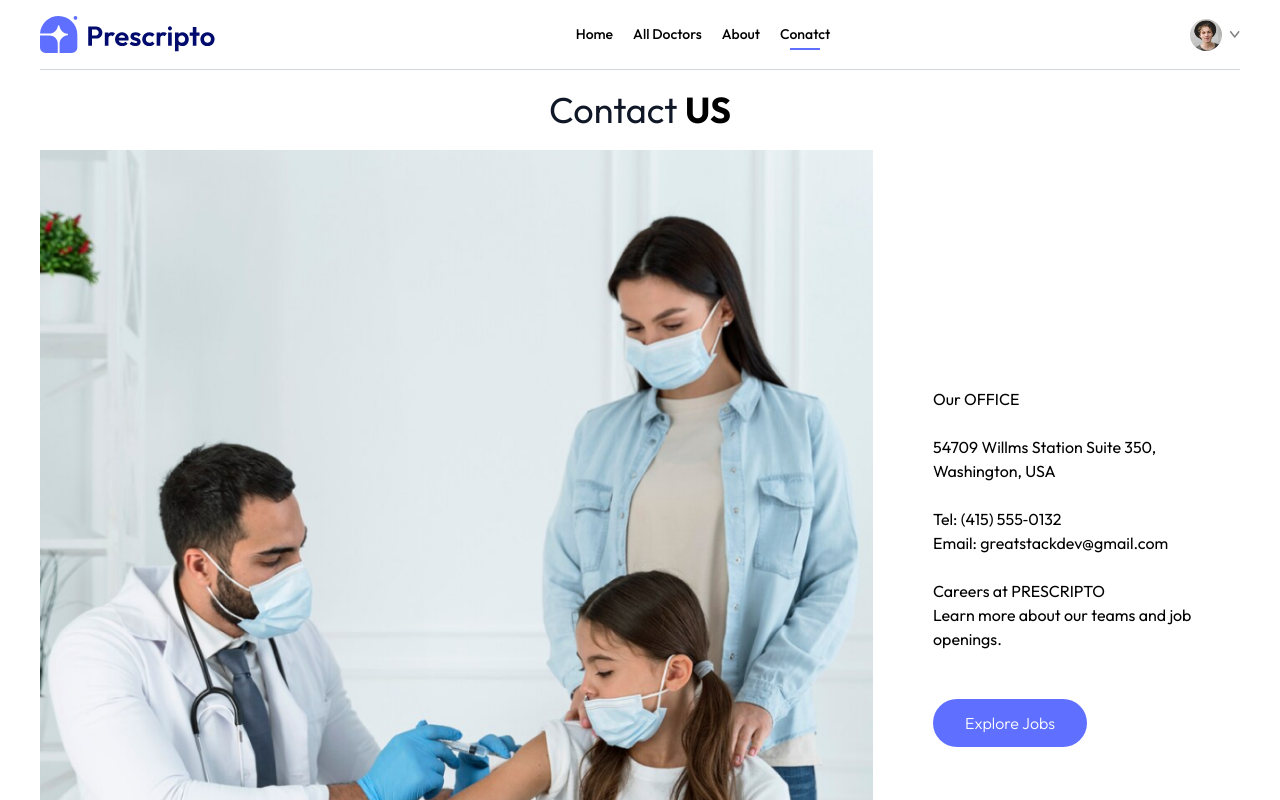
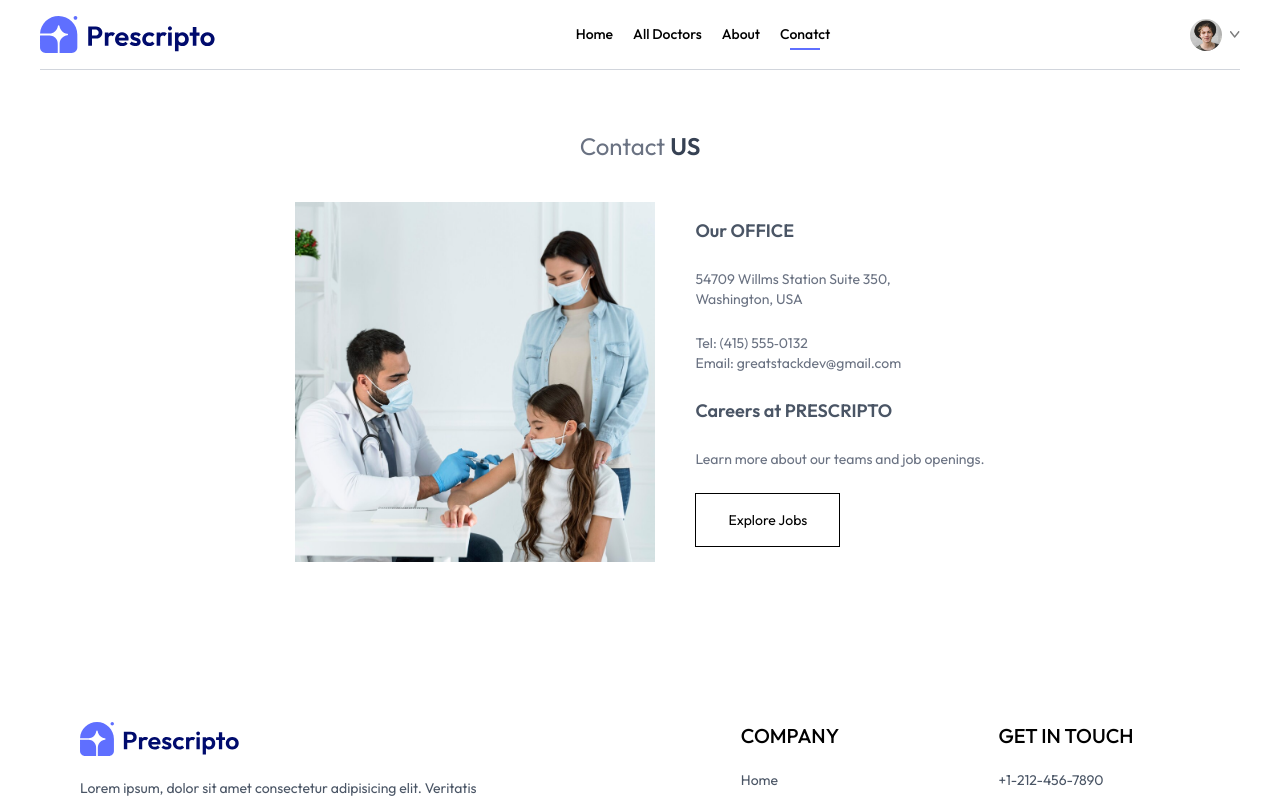
Before and after one commit to Mohammad-Abdur-Rahim/Medical-Management-System-React-, a React (Vite) app in the folder frontend/: page /contact in a window 1280 px wide. Shown: the top 800 px of the page. Built offline with nearby package versions, Linux system fonts and the light colour scheme.

Commit message:
Contact p Done

```diff
--- a/frontend/src/pages/Contact.jsx
+++ b/frontend/src/pages/Contact.jsx
@@ -5,27 +5,27 @@ const Contact = () => {
   return (
     <div>
       <div>
-        <p className="text-gray-900 text-center text-4xl mb-5">
-          Contact <span className="font-bold text-black">US</span>
+        <p className="text-gray-500 text-center text-2xl pt-10">
+          Contact <span className="font-semibold text-gray-700">US</span>
         </p>
       </div>
-      <div className="flex justify-center items-center gap-15 ">
-        <div>
-          <img src={contact} alt="" />
-        </div>
-        <div>
-          <h4>Our OFFICE</h4> <br />
-          <p>
+
+
+      <div className="my-10 flex flex-col justify-center md:flex-row gap-10 mb-28 text-sm ">
+          <img className="w-full md:max-w-[360px]" src={contact} alt="" />
+        <div className="flex flex-col justify-center items-start gap-6">
+          <p className=" font-semibold text-lg text-gray-600">Our OFFICE</p>
+          <p className="text-gray-500">
             54709 Willms Station Suite 350,
             <br /> Washington, USA
-          </p> <br />
-          <p>
+          </p>
+          <p className="text-gray-500">
             Tel: (415) 555‑0132 <br />
             Email: greatstackdev@gmail.com
-          </p> <br />
-          <h4>Careers at PRESCRIPTO</h4>
-          <p>Learn more about our teams and job openings.</p> <br /> <br />
-          <button className="bg-[#5f6FFF] text-white px-8 py-3 rounded-full font-light hidden md:block cursor-pointer">
+          </p>
+          <p className="text-gray-600 font-semibold text-lg">Careers at PRESCRIPTO</p>
+          <p className="text-gray-500">Learn more about our teams and job openings.</p>
+          <button className="border border-black px-8 py-4 text-sm hover:bg-black hover:text-white transition-all duration-500 cursor-pointer">
             Explore Jobs
           </button>
         </div>
```
